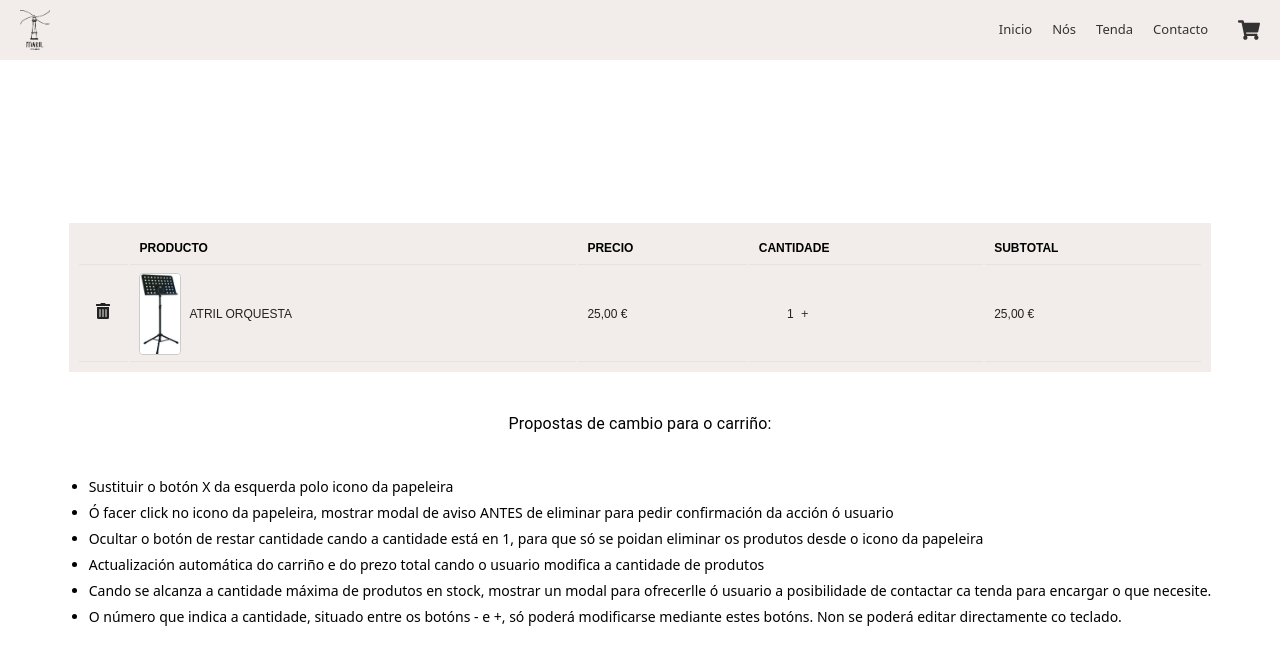
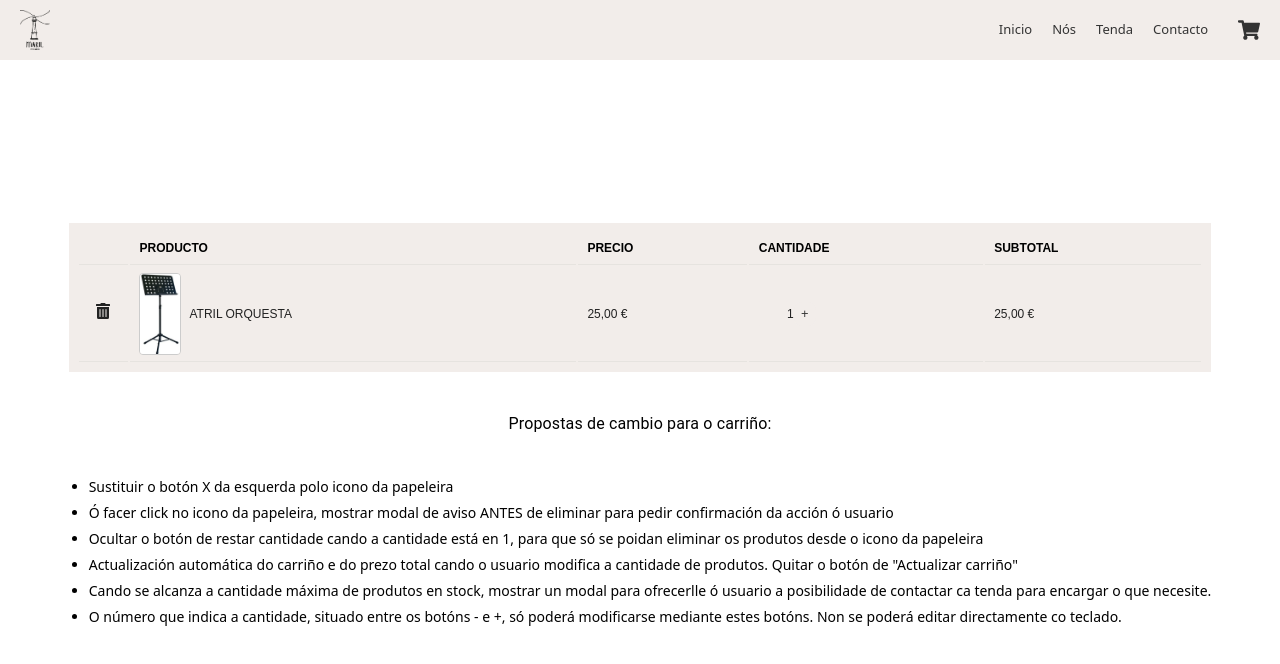
Before and after one commit to PabloNM58/tendamm, a React (Vite) app: page / in a window 1280 px wide. Both pictures are taken after a click on the picture 639 px from the left and 399 px from the top of the page. Shown: the top 664 px of the page. Built offline with nearby package versions, Linux system fonts and the light colour scheme.

Commit message:
cambio ancho modal

```diff
--- a/src/ShoppingCart.jsx
+++ b/src/ShoppingCart.jsx
@@ -131,7 +131,8 @@ export default function ShoppingCart() {
           </li>
           <li>
             Actualización automática do carriño e do prezo total cando o usuario
-            modifica a cantidade de produtos
+            modifica a cantidade de produtos. Quitar o botón de "Actualizar
+            carriño"
           </li>
           <li>
             Cando se alcanza a cantidade máxima de produtos en stock, mostrar un
```
